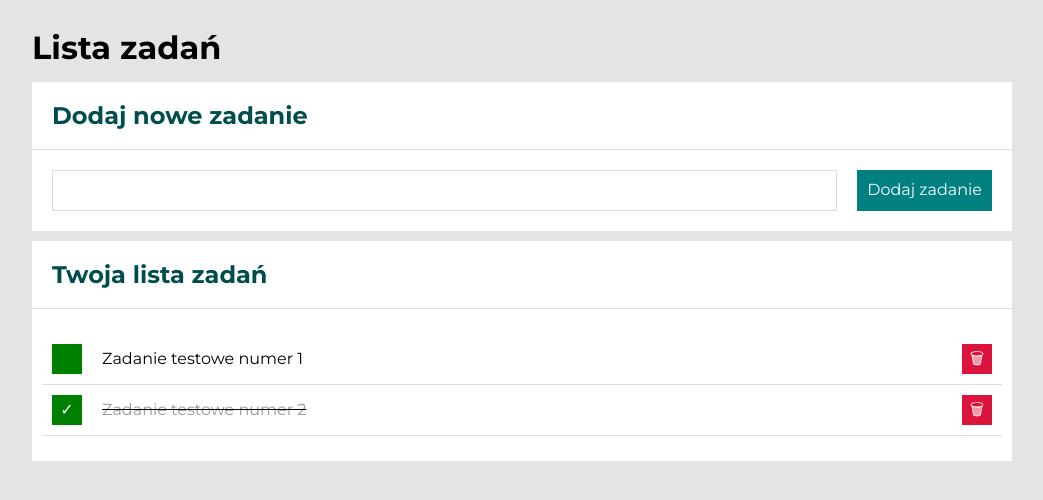
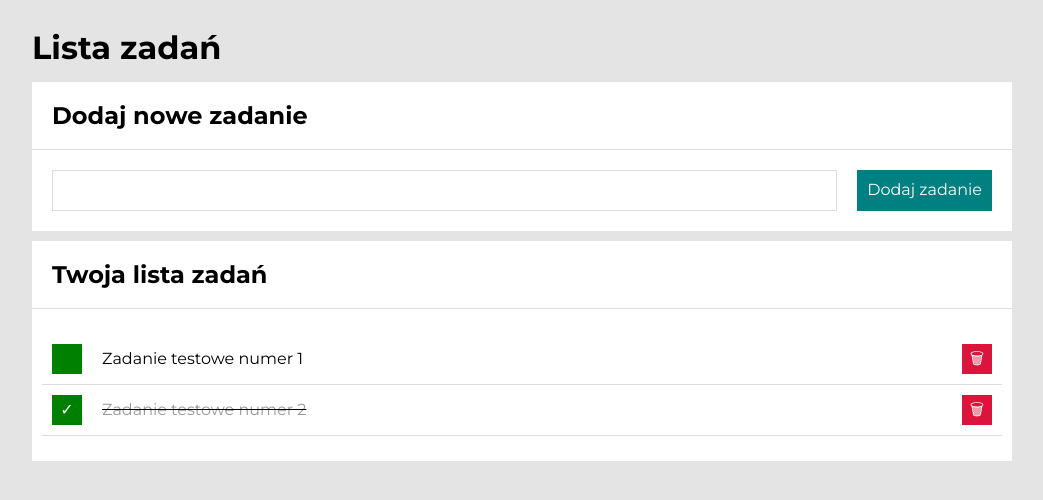
Before and after one commit to aWilku/toDoListApplication, a plain HTML site: page index.html in a window 1280 px wide. Shown: the whole page, without its empty margins (118-1161 px from the left). Drawn offline with nearby package versions, Linux system fonts and the light colour scheme.

Commit message:
remove text color

```diff
--- a/css/section.css
+++ b/css/section.css
@@ -7,5 +7,4 @@
     padding: 20px;
     margin: 0;
     border-bottom: 1px solid #dddddd;
-    color: #004d4d;
 }
```
